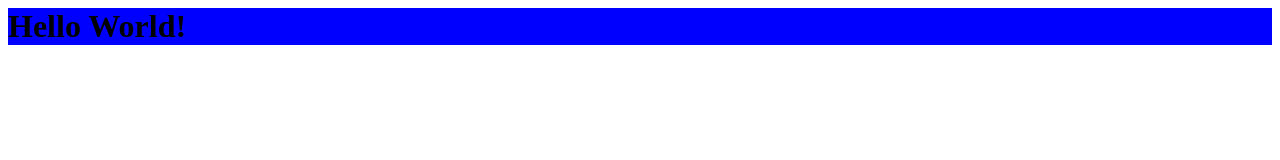
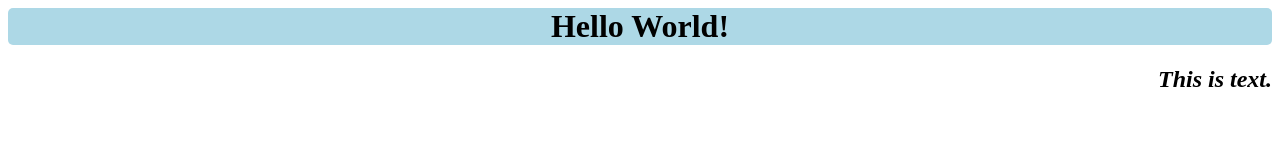
Before and after one commit to vwang0103/2019Test, a plain HTML site: page index.html in a window 1280 px wide. Drawn offline with Linux system fonts and the light colour scheme.

Commit message:
Next commit

```diff
--- a/index.css
+++ b/index.css
@@ -1,4 +1,11 @@
 
-#test{
-  background-color:blue;
+#test1{
+  background-color:lightblue;
+  border-radius: 5px;
+  text-align: center;
 }
+
+#test2{
+  font-style: italic;
+  text-align: right;
+}
--- a/index.html
+++ b/index.html
@@ -1,5 +1,9 @@
 <link href="index.css" type="text/css" rel="stylesheet">
 
-<div id = "test">
+<div id = "test1">
 <h1>Hello World!</h1>
 </div>
+
+<div id = "test2">
+<h2>This is text.</h2>
+</div>
```
